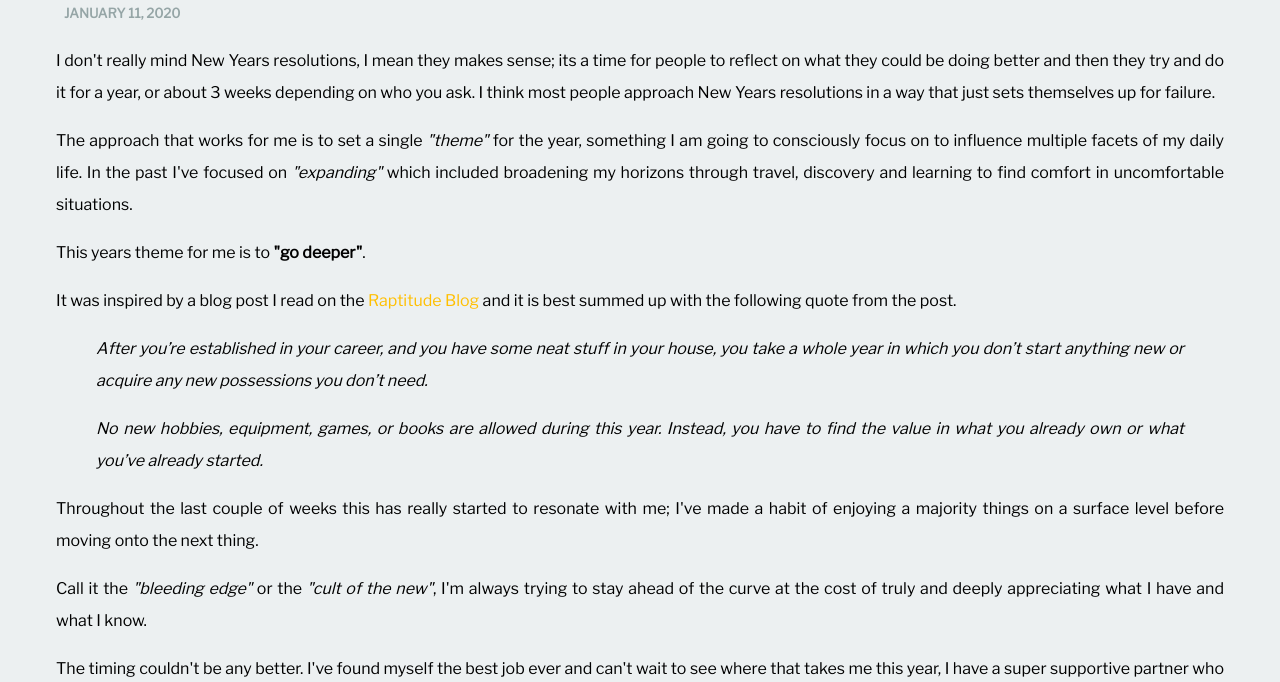
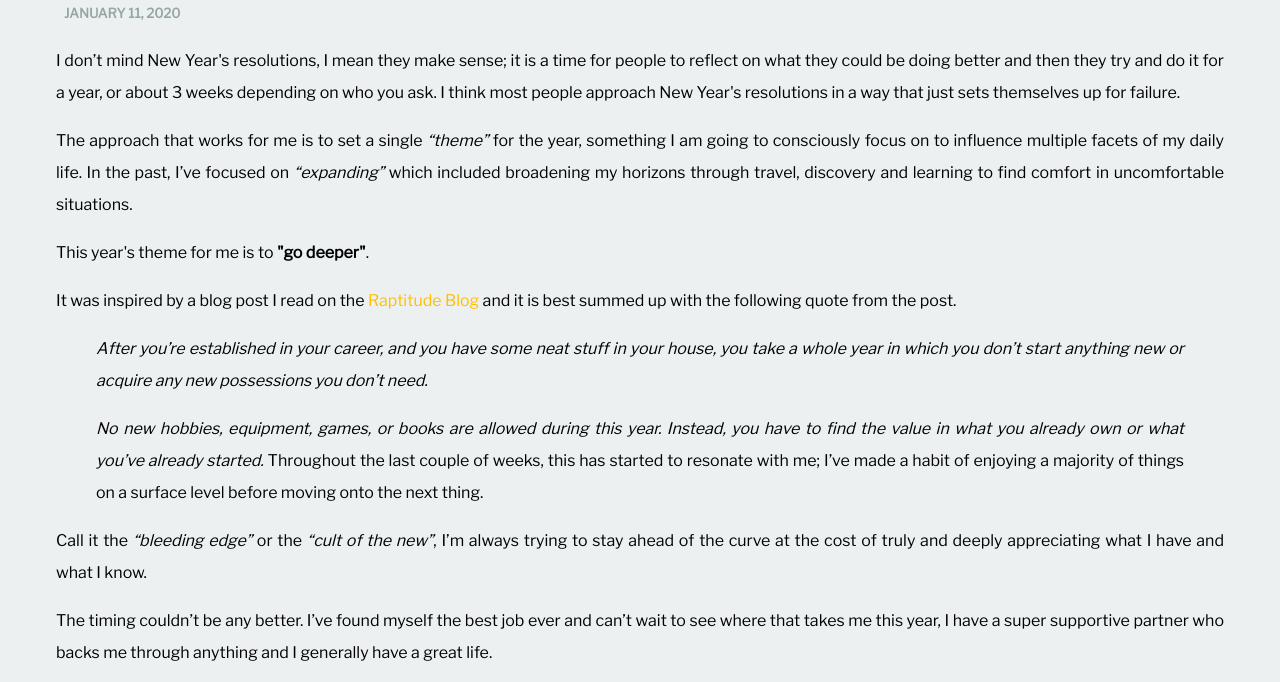
Before and after one commit to timveletta/timveletta.com, a Gatsby site: page /going-deep-in-2020-part-1/ in a window 1280 px wide. Shown: the part 255-937 px from the top of the page. Built offline with nearby package versions, Linux system fonts and the light colour scheme; Gatsby itself is replaced by a stand-in of ours.

Commit message:
Update index.md

```diff
--- a/content/blog/going-deep-in-2020-part-1/index.md
+++ b/content/blog/going-deep-in-2020-part-1/index.md
@@ -9,22 +9,21 @@ tags:
   - new years resolutions
 ---
 
-I don't really mind New Years resolutions, I mean they makes sense; its a time for people to reflect on what they could be doing better and then they try and do it for a year, or about 3 weeks depending on who you ask. I think most people approach New Years resolutions in a way that just sets themselves up for failure.
+I don’t mind New Year's resolutions, I mean they make sense; it is a time for people to reflect on what they could be doing better and then they try and do it for a year, or about 3 weeks depending on who you ask. I think most people approach New Year's resolutions in a way that just sets themselves up for failure.
 
-The approach that works for me is to set a single _"theme"_ for the year, something I am going to consciously focus on to influence multiple facets of my daily life. In the past I've focused on _"expanding"_ which included broadening my horizons through travel, discovery and learning to find comfort in uncomfortable situations.
+The approach that works for me is to set a single _“theme”_ for the year, something I am going to consciously focus on to influence multiple facets of my daily life. In the past, I’ve focused on _“expanding”_ which included broadening my horizons through travel, discovery and learning to find comfort in uncomfortable situations.
 
-This years theme for me is to **"go deeper"**.
+This year's theme for me is to **"go deeper"**.
 
 It was inspired by a blog post I read on the [Raptitude Blog](https://www.raptitude.com/2017/12/go-deeper-not-wider/) and it is best summed up with the following quote from the post.
 
 > _After you’re established in your career, and you have some neat stuff in your house, you take a whole year in which you don’t start anything new or acquire any new possessions you don’t need._
 >
 > _No new hobbies, equipment, games, or books are allowed during this year. Instead, you have to find the value in what you already own or what you’ve already started._
+Throughout the last couple of weeks, this has started to resonate with me; I’ve made a habit of enjoying a majority of things on a surface level before moving onto the next thing.
 
-Throughout the last couple of weeks this has really started to resonate with me; I've made a habit of enjoying a majority things on a surface level before moving onto the next thing.
+Call it the _“bleeding edge”_ or the _“cult of the new”_, I’m always trying to stay ahead of the curve at the cost of truly and deeply appreciating what I have and what I know.
 
-Call it the _"bleeding edge"_ or the _"cult of the new"_, I'm always trying to stay ahead of the curve at the cost of truly and deeply appreciating what I have and what I know.
+The timing couldn’t be any better. I’ve found myself the best job ever and can’t wait to see where that takes me this year, I have a super supportive partner who backs me through anything and I generally have a great life.
 
-The timing couldn't be any better. I've found myself the best job ever and can't wait to see where that takes me this year, I have a super supportive partner who backs me through anything and I generally have a great life.
-
-Already, I can see how I can **go deeper** in several aspects of my life including my hobbies, my approach to work and expanding my skills which I'll dig into in a later post.
+Already, I can see how I can **go deeper** in several aspects of my life including my hobbies, my approach to work and expanding my skills which I’ll dig into in a later post.
```
